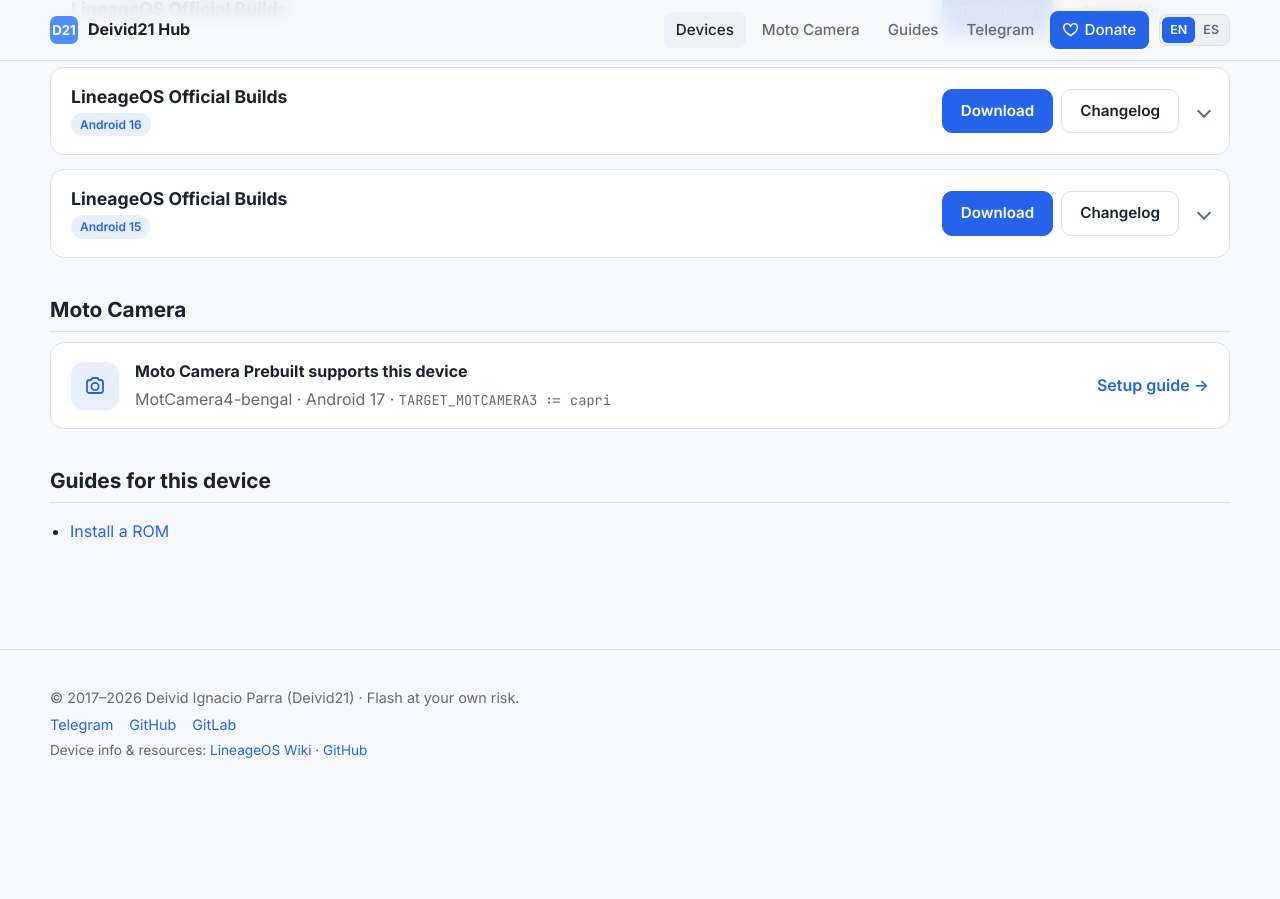
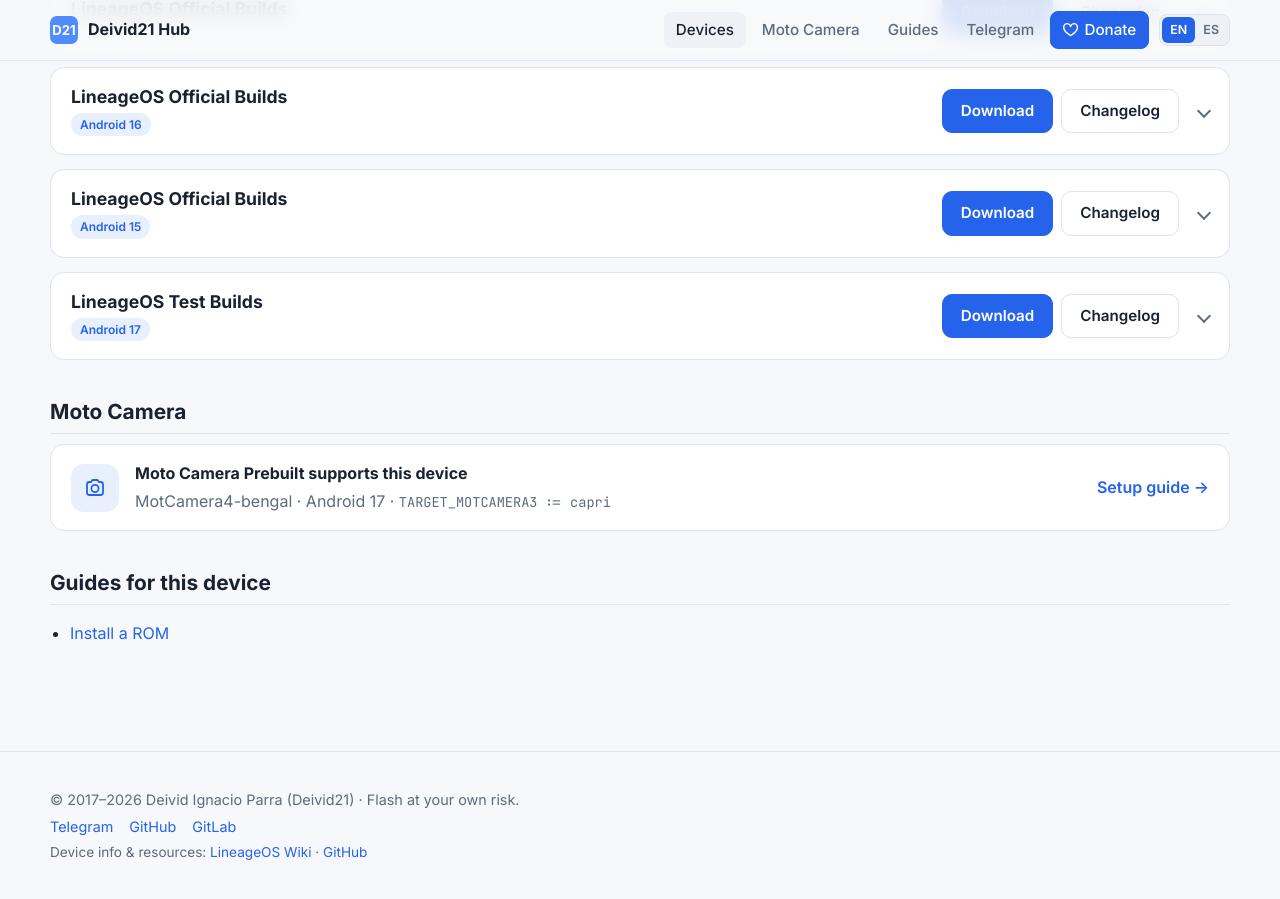
Before and after one commit to Deivid21/deivid21.github.io, a Jekyll site: the page built from _devices/capri.md, in a window 1280 px wide and 900 px high, scrolled down 662 px. Built offline with Jekyll 4.4.1, drawn with Linux system fonts in a browser that asks for light colours; before the commit the page ends 1460 px from its top, so only the background shows below that; part of the change alters nothing that is shown.

Commit message:
feat: add capri LineageOS 24.0 test build
Co-Authored-By: Claude Opus 5.5 <noreply@anthropic.com>

```diff
--- a/_devices/capri.md
+++ b/_devices/capri.md
@@ -20,6 +20,32 @@ roms:
     # version: ""
     # status: active      # active | discontinued
     # date: 2026-11-03
+  - name: LineageOS
+    type: test
+    android: 17
+    version: "24.0"
+    status: active
+    date: 2026-11-08
+    download: https://github.com/Deivid21/RELEASES/releases/download/lineage-24.0-20261108-UNOFFICIAL-capri/lineage-24.0-20261108-UNOFFICIAL-capri.zip
+    changelog: https://github.com/Deivid21/RELEASES/releases/tag/lineage-24.0-20261108-UNOFFICIAL-capri
+    sha256: "38047e76afd10f632ad955da8657e59496ac003666add23f58e0df4046104acf"
+    filesize: "1.33 GB"
+    security_patch: November 2026
+    gapps: false
+    forum: https://xdaforums.com/t/rom-17-official-lineageos-24-0-for-moto-g10-moto-g10-power-capri.4733239/
+    files:
+      - name: boot.img
+        url: https://github.com/Deivid21/RELEASES/releases/download/lineage-24.0-20261108-UNOFFICIAL-capri/boot.img
+      - name: dtbo.img
+        url: https://github.com/Deivid21/RELEASES/releases/download/lineage-24.0-20261108-UNOFFICIAL-capri/dtbo.img
+      - name: vbmeta.img
+        url: https://github.com/Deivid21/RELEASES/releases/download/lineage-24.0-20261108-UNOFFICIAL-capri/vbmeta.img
+      - name: vbmeta_system.img
+        url: https://github.com/Deivid21/RELEASES/releases/download/lineage-24.0-20261108-UNOFFICIAL-capri/vbmeta_system.img
+      - name: vendor_boot.img
+        url: https://github.com/Deivid21/RELEASES/releases/download/lineage-24.0-20261108-UNOFFICIAL-capri/vendor_boot.img
+    notes: "Test build: November 2026 security patch, SELinux set to permissive, Linux kernel 4.19.325-cip136 and a fix for the screen sometimes staying black and not turning off properly after locking. Also EROFS filesystem, odm partition, higher dalvik-heap limits, blurs available (off by default) and Moto Camera 4 built from prebuilt source."
+    notes_es: "Build de prueba: parche de seguridad de noviembre de 2026, SELinux en permissive, kernel Linux 4.19.325-cip136 y corrección de la pantalla que a veces quedaba en negro y no se apagaba bien al bloquear. Además: sistema de archivos EROFS, partición odm, límites de dalvik-heap más altos, blurs disponibles (desactivados por defecto) y Moto Camera 4 compilada desde prebuilts."
   - name: LineageOS
     archived: true
     android: 16
```
